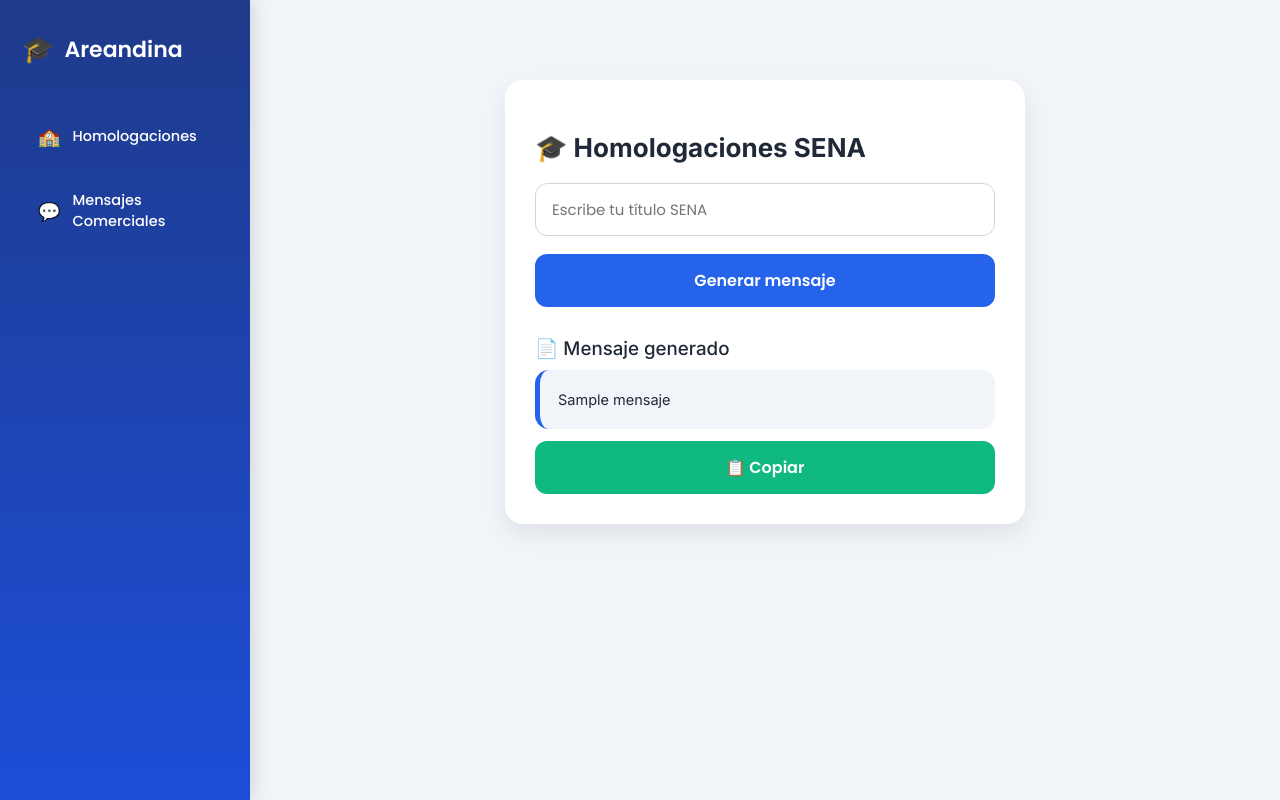
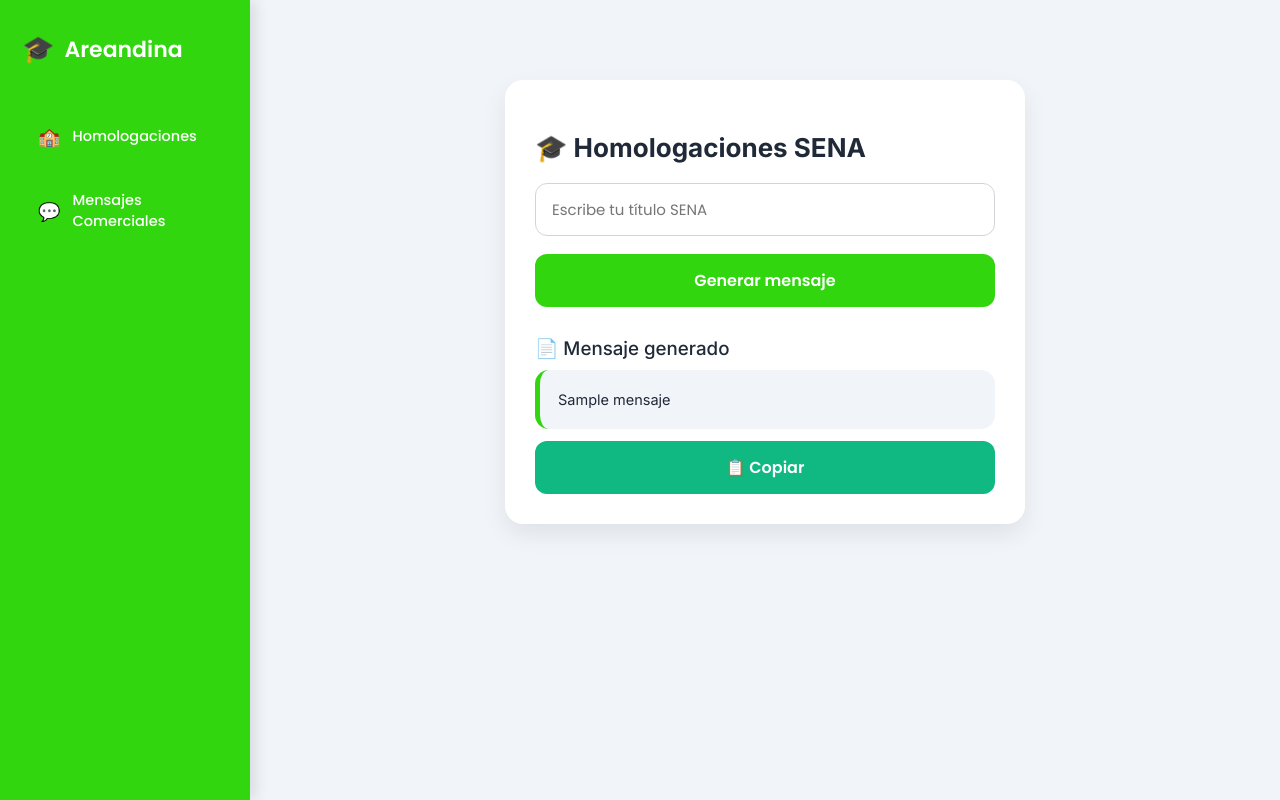
Before and after one commit to jorgelosada1/Homologaciones_sena, a Flask app: template templates/homologaciones.html in a window 1280 px wide. Run offline with Flask 3, Linux system fonts and the light colour scheme; the template is opened without the code that fills it: most values are stand-ins (such as "Sample title", 1, 10 or a date in 2020); parts of the project's set-up code (start-up, migrations or seed data) failed here and were passed over.

Commit message:
mejoras parte 3

```diff
--- a/templates/homologaciones.html
+++ b/templates/homologaciones.html
@@ -35,14 +35,14 @@ input {
 }
 
 input:focus {
-    border-color: #2563eb;
+    border-color: #31d60f;
 }
 
 button {
     width: 100%;
     margin-top: 18px;
     padding: 14px;
-    background: #2563eb;
+    background: #31d60f;
     color: white;
     border: none;
     border-radius: 12px;
@@ -52,7 +52,7 @@ button {
 }
 
 button:hover {
-    background: #1e40af;
+    background: #31d60f;
 }
 
 .resultado {
@@ -66,7 +66,7 @@ button:hover {
     white-space: pre-wrap;
     font-size: 14.5px;
     line-height: 1.6;
-    border-left: 5px solid #2563eb;
+    border-left: 5px solid #31d60f;
 }
 
 .copy {
--- a/templates/layout.html
+++ b/templates/layout.html
@@ -27,7 +27,7 @@
         .sidebar {
             width: 250px;
             min-height: 100vh;
-            background: linear-gradient(180deg, #1e3a8a, #1d4ed8);
+            background: linear-gradient(180deg, #31d60f, #31d60f);
             padding: 30px 22px;
             color: #fff;
             box-shadow: 4px 0 15px rgba(0,0,0,0.12);
@@ -87,7 +87,7 @@
         }
 
         button {
-            background: linear-gradient(90deg, #2563eb, #1d4ed8);
+            background: linear-gradient(90deg, #31d60f, #31d60f);
             border: none;
             color: white;
             padding: 10px 18px;
@@ -121,7 +121,7 @@
             font-family: 'Poppins';
             font-size: 14px;
             line-height: 1.5;
-            border-left: 5px solid #2563eb;
+            border-left: 5px solid #31d60f;
         }
 
         hr {
--- a/templates/mensajes.html
+++ b/templates/mensajes.html
@@ -58,7 +58,7 @@ select {
 
 #buscador:focus {
     outline: none;
-    border-color: #2563eb;
+    border-color: #31d60f;
     box-shadow: 0 0 0 3px rgba(37,99,235,.15);
 }
 
@@ -68,7 +68,7 @@ select {
     padding: 22px;
     border-radius: 18px;
     margin-bottom: 28px;
-    border-left: 5px solid #2563eb;
+    border-left: 5px solid #31d60f;
     box-shadow: 0 4px 12px rgba(0,0,0,0.04);
     position: relative;
 }
```
